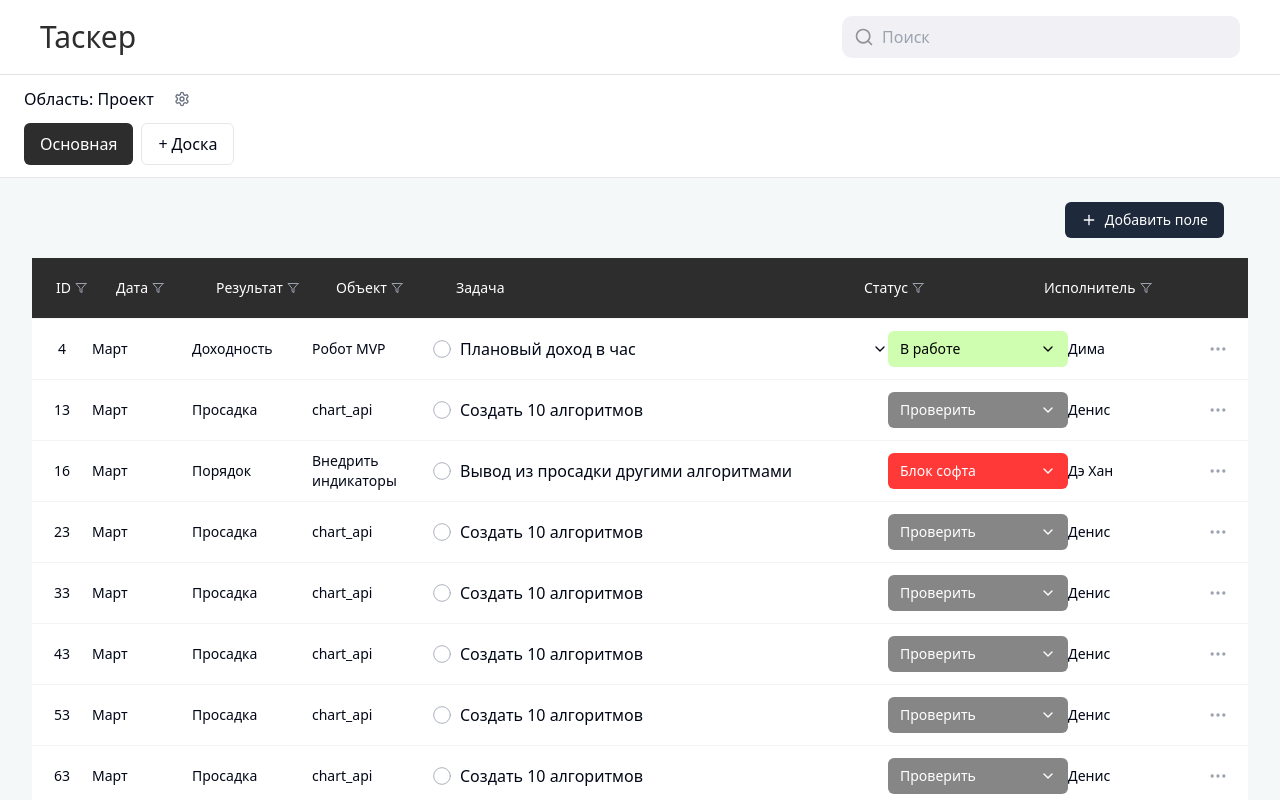
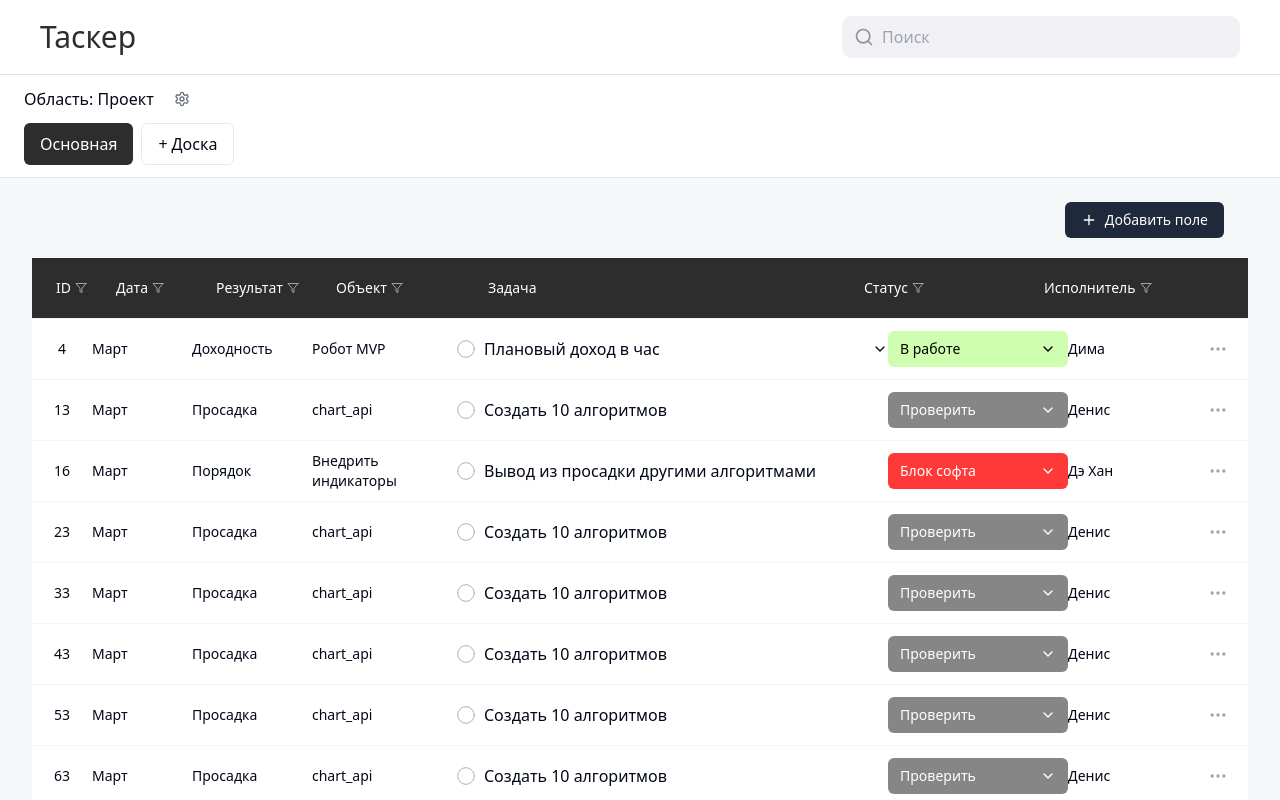
Before and after one commit to VyacheslavBabenko/tasker-algofond, a React (Vite) app: page / in a window 1280 px wide. Shown: the top 800 px of the page. Built offline with nearby package versions, Linux system fonts and the light colour scheme.

Commit message:
Align column headers with content
The column headers in the task list are now aligned with the content in each column.

```diff
--- a/src/components/tasker/SubTask.tsx
+++ b/src/components/tasker/SubTask.tsx
@@ -31,7 +31,7 @@ const SubTask: React.FC<SubTaskProps> = ({
           onStatusChange={onStatusChange}
         />
       </div>
-      <div className="w-32 flex-shrink-0 text-sm text-gray-600">{assignee}</div>
+      <div className="w-[120px] flex-shrink-0 text-sm text-gray-600">{assignee}</div>
       <div className="flex w-[60px] justify-center text-gray-400">
         <MoreHorizontal className="h-5 w-5" />
       </div>
--- a/src/components/tasker/TaskItem.tsx
+++ b/src/components/tasker/TaskItem.tsx
@@ -54,7 +54,7 @@ const TaskItem: React.FC<TaskItemProps> = ({
           <div className="w-[100px] flex-shrink-0 text-sm">{date}</div>
           <div className="w-[120px] flex-shrink-0 text-sm">{result}</div>
           <div className="w-[120px] flex-shrink-0 text-sm">{object}</div>
-          <div className="flex items-center gap-2 flex-1">
+          <div className="flex items-center gap-2 flex-1 pl-6">
             <Circle className="h-5 w-5 stroke-current stroke-1 text-gray-400" />
             <div className="flex-1 text-base font-medium text-left">{task}</div>
             {subTasks && subTasks.length > 0 && (
--- a/src/components/tasker/TaskList.tsx
+++ b/src/components/tasker/TaskList.tsx
@@ -180,7 +180,7 @@ const TaskList: React.FC<TaskListProps> = ({ boardId }) => {
           <div className="w-[120px] flex-shrink-0 flex items-center text-sm">
             Объект <Filter className="h-3 w-3 ml-1 text-gray-400" />
           </div>
-          <div className="flex-1 text-sm">
+          <div className="flex-1 text-sm flex items-center pl-8">
             Задача
           </div>
           <div className="w-[180px] flex-shrink-0 flex items-center text-sm">
```
